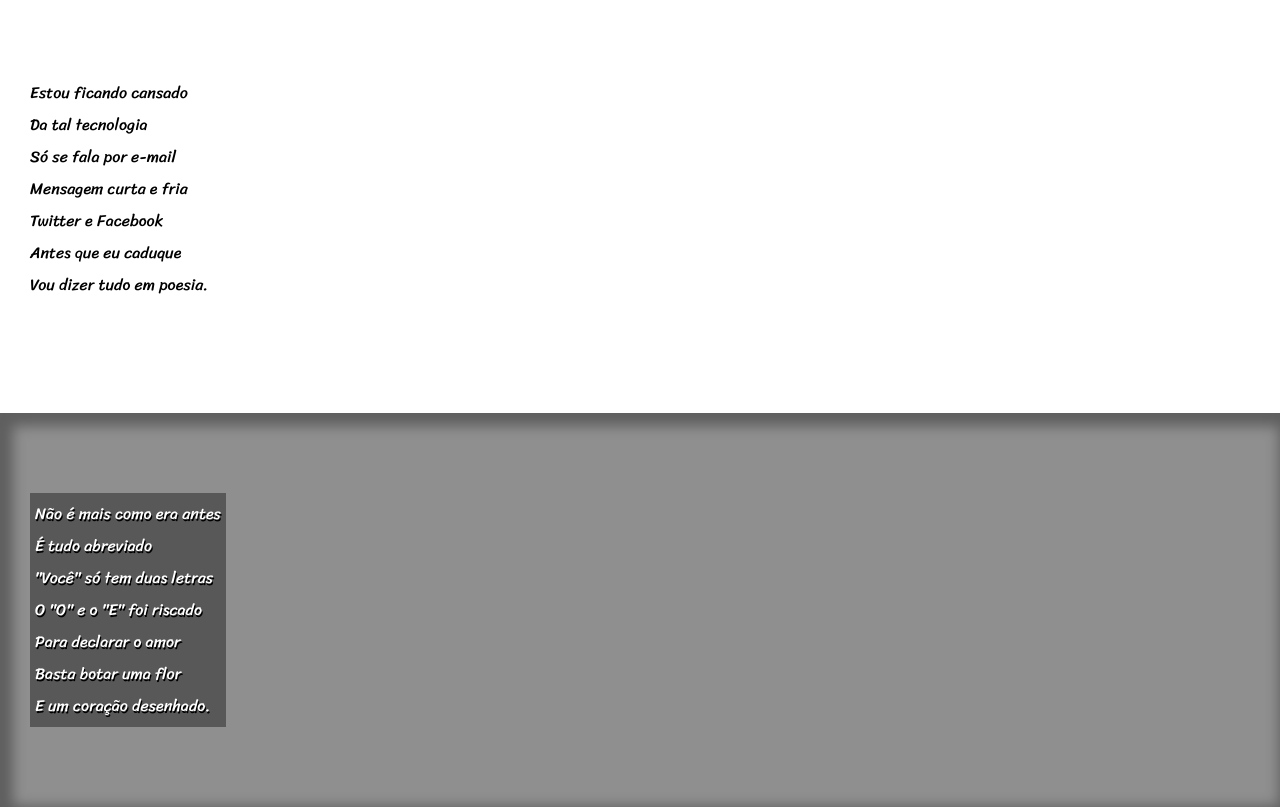
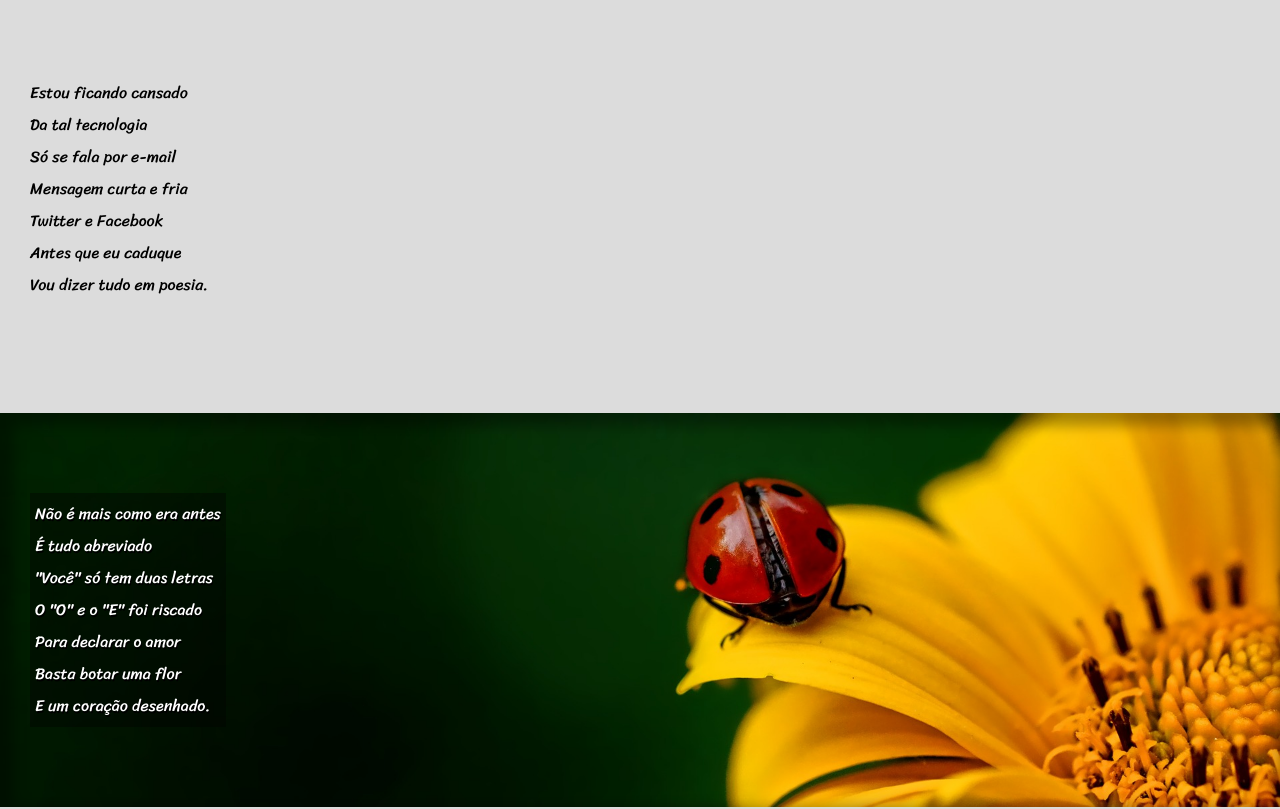
Before and after one commit to GabrieldeResende/Projeto-Cordel, a plain HTML site: page index.html in a window 1280 px wide. Shown: the part 145-954 px from the top of the page. Drawn offline with Linux system fonts and the light colour scheme.

Commit message:
alterações

```diff
--- a/style.css
+++ b/style.css
@@ -62,8 +62,7 @@ section > p {
 }
 
 section.normal {
-    background-color: white;
-    color white-space: ;
+    background-color: rgba(255, 255, 255, 0.596);
 }
 
 section.imagem {
@@ -81,7 +80,7 @@ section.imagem > p {
 }
 
 section#img01 {
-    background-image: url(../desafio02/imagens/background001.jpg );
+    background-image: url(imagens/background001.jpg);
     background-position: right center;
     background-size: cover;
 }
```
